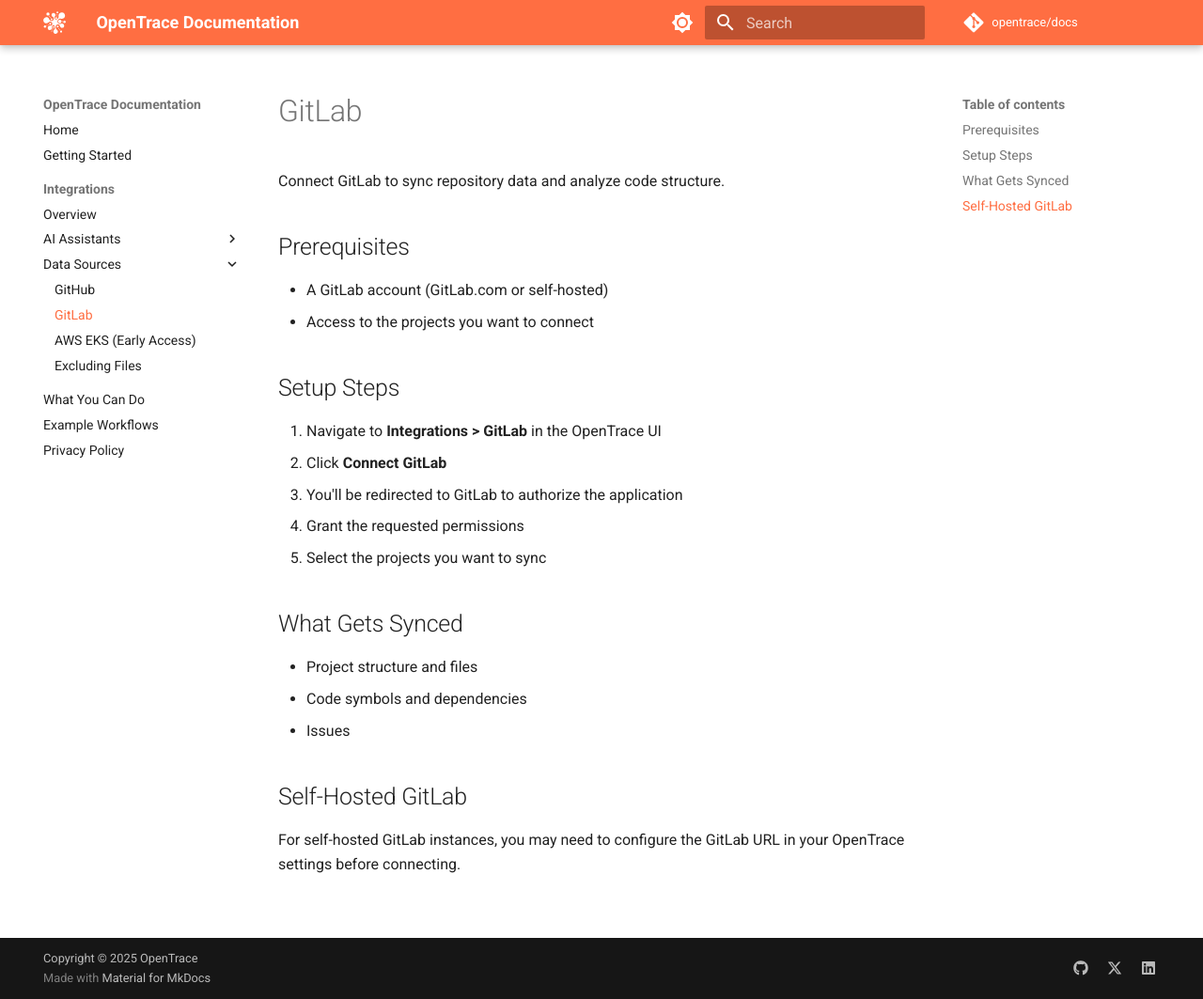
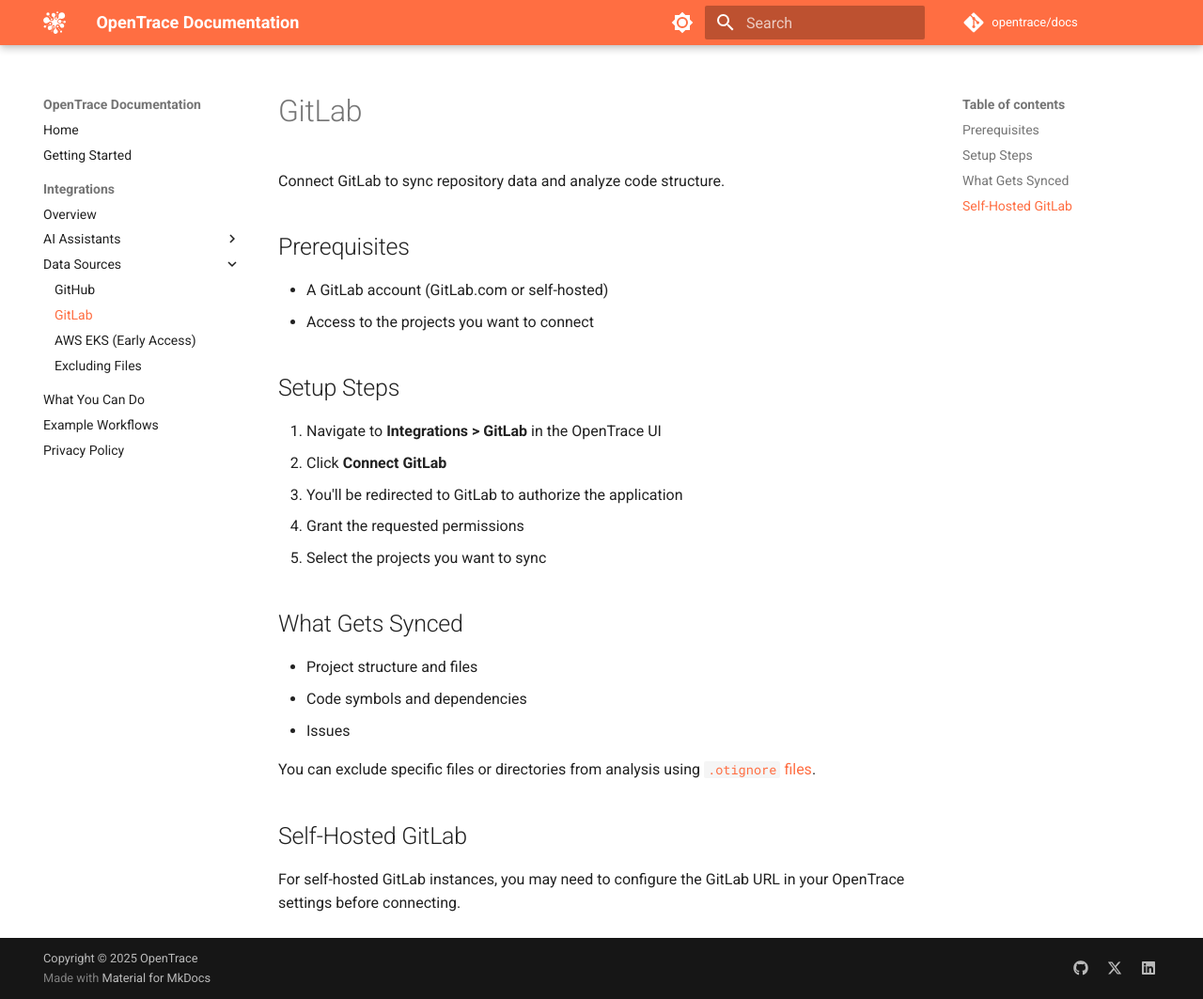
Before and after one commit to opentrace/docs, an MkDocs documentation site: the page built from docs/integrations/gitlab.md, in a window 1280 px wide and 1063 px high. Shown: the whole window at 94% size. Built offline with MkDocs 1.6.1 and Material for MkDocs 9.7.7, drawn with Linux system fonts in a browser that asks for light colours; comment, search, counter and statistics services are not loaded.

Commit message:
Add links to .otignore documentation in GitHub and GitLab pages
- Add reference to Excluding Files page in 'What Gets Synced' sections
- Helps users discover how to exclude files from analysis

```diff
--- a/docs/integrations/gitlab.md
+++ b/docs/integrations/gitlab.md
@@ -21,6 +21,8 @@
 - Code symbols and dependencies
 - Issues
 
+You can exclude specific files or directories from analysis using [`.otignore` files](../otignore.md).
+
 ## Self-Hosted GitLab
 
 For self-hosted GitLab instances, you may need to configure the GitLab URL in your OpenTrace settings before connecting.
```
Also changed, not shown: docs/integrations/github.md (+2 -0 lines).
